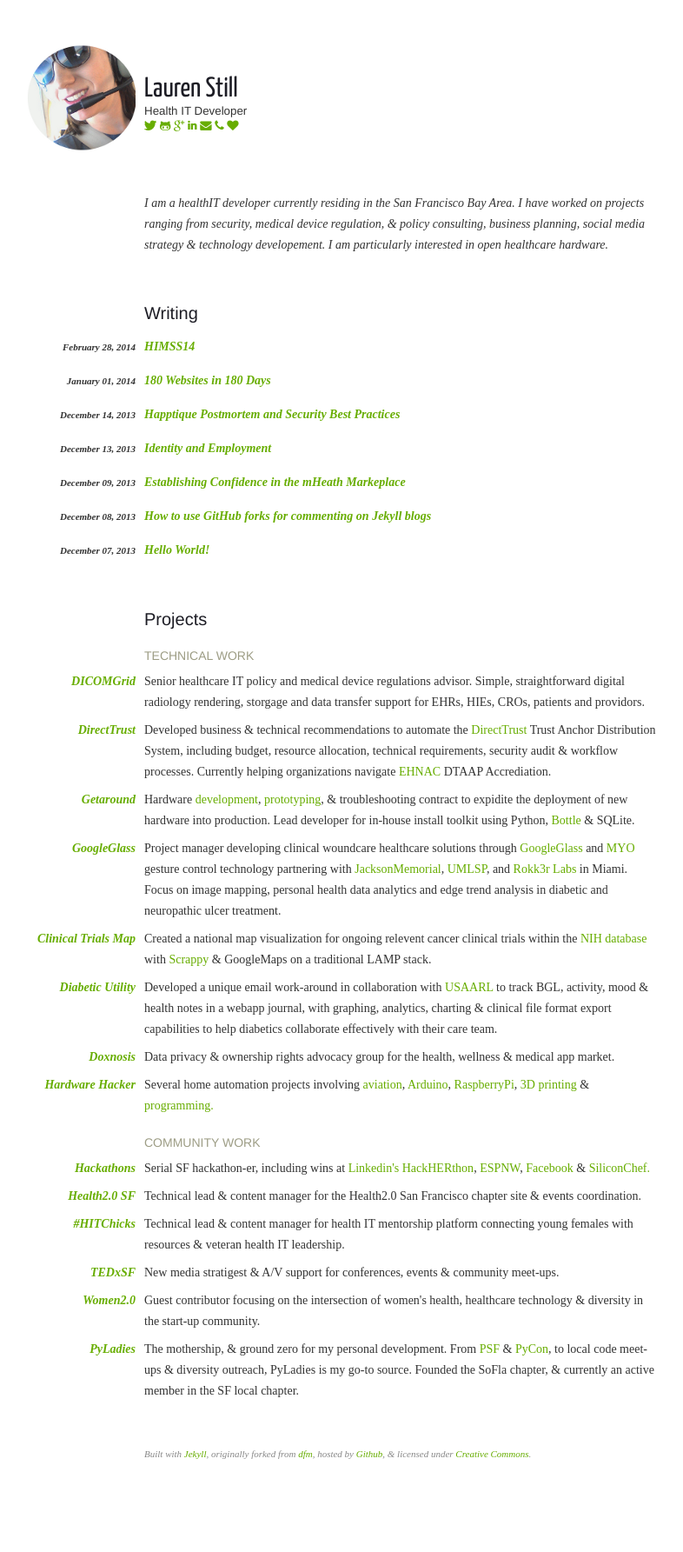
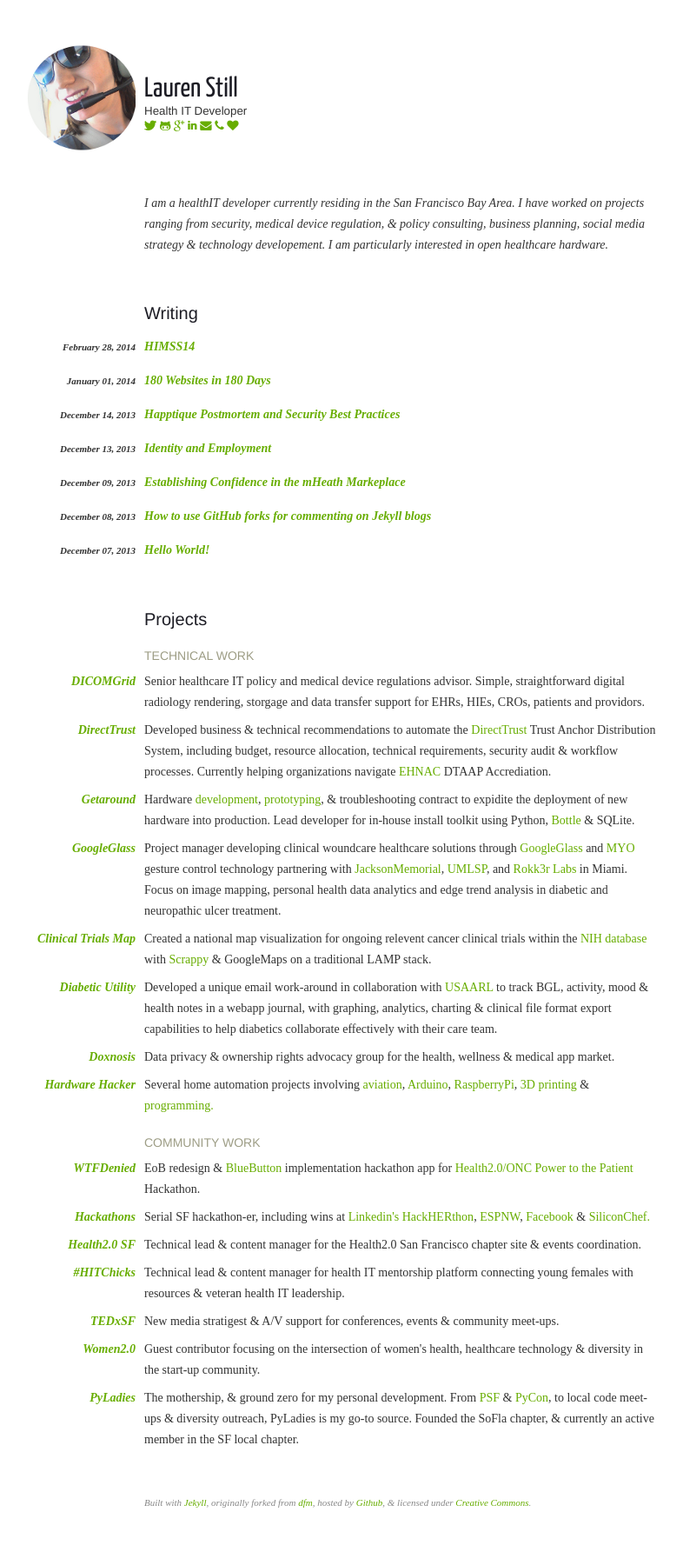
Before and after one commit to laurenstill/laurenstill.github.io, a Jekyll site: the page built from index.html, in a window 1280 px wide. Shown: the whole page at 87% size, without its empty margins (279-1065 px from the left). Built offline with Jekyll 4.4.1, drawn with Linux system fonts in a browser that asks for light colours; before the commit the page ends 1729 px from its top, so only the background shows below that.

Commit message:
Update index.html

```diff
--- a/_layouts/index.html
+++ b/_layouts/index.html
@@ -110,6 +110,14 @@ layout: default
         <ul>
         <li class="project">
                 <span class="project-name">
+                    <a href="/media/WTFDenied-presentation.pdf">WTFDenied</a>
+                </span>
+                <span class="project-desc">
+                    EoB redesign &amp; <a href="http://www.healthit.gov/bluebutton">BlueButton</a> implementation hackathon app for <a href="http://www.health2con.com/devchallenge/code-a-thon-old/">Health2.0/ONC Power to the Patient</a> Hackathon.
+               </span>
+            </li>
+        <li class="project">
+                <span class="project-name">
                     <a href="http://en.wikipedia.org/wiki/Hackathon">Hackathons</a>
                 </span>
                 <span class="project-desc">
```
